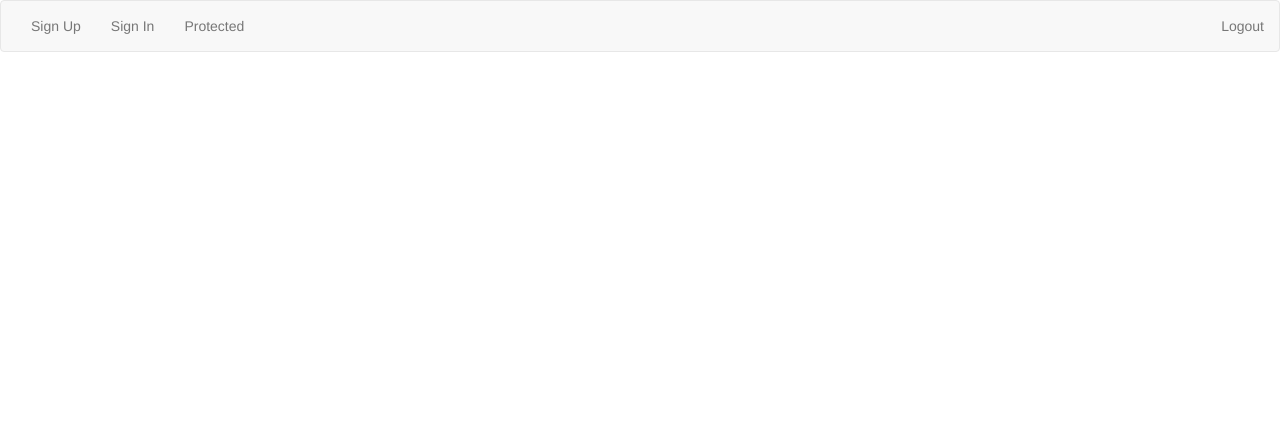
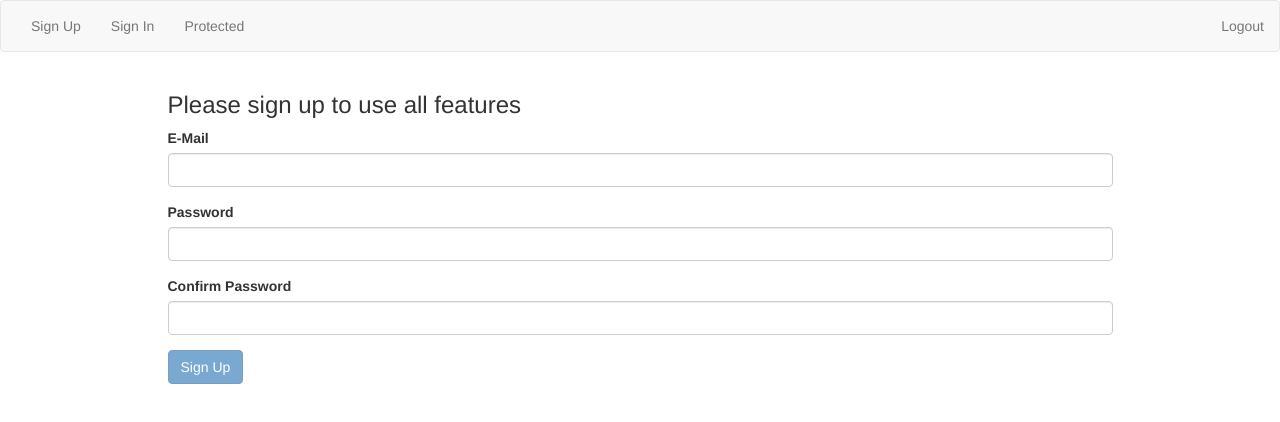
Before and after one commit to dharnitski/angular2-08-auth, an Angular app: page /signup in a window 1280 px wide. Shown: the top 422 px of the page. Built offline with nearby package versions, Linux system fonts and the light colour scheme.

Commit message:
Setting up Routes

```diff
--- a/src/app/app.component.html
+++ b/src/app/app.component.html
@@ -2,7 +2,7 @@
 <div class="container">
   <div class="row">
     <div class="col-md-10 col-md-offset-1">
-
+      <router-outlet></router-outlet>
     </div>
   </div>
 </div>
--- a/src/app/app.module.ts
+++ b/src/app/app.module.ts
@@ -1,3 +1,4 @@
+import { routing } from './app.routs';
 import { BrowserModule } from '@angular/platform-browser';
 import { NgModule } from '@angular/core';
 import { FormsModule } from '@angular/forms';
@@ -22,7 +23,8 @@ import { ProtectedComponent } from './protected/protected.component';
   imports: [
     BrowserModule,
     ReactiveFormsModule,
-    HttpModule
+    HttpModule,
+    routing
   ],
   providers: [],
   bootstrap: [AppComponent]
--- /dev/null
+++ b/src/app/app.routs.ts
@@ -0,0 +1,13 @@
+import { ProtectedComponent } from './protected/protected.component';
+import { SigninComponent } from './unprotected/signin.component';
+import { SignupComponent } from './unprotected/signup.component';
+import { Routes, RouterModule } from '@angular/router';
+
+const APP_ROUTES: Routes = [
+    { path: '', redirectTo: '/signup', pathMatch: 'full' },
+    { path: 'signup', component: SignupComponent },
+    { path: 'signin', component: SigninComponent },
+    { path: 'protected', component: ProtectedComponent }
+];
+
+export const routing = RouterModule.forRoot(APP_ROUTES);
--- a/src/app/shared/header.component.ts
+++ b/src/app/shared/header.component.ts
@@ -10,9 +10,9 @@ import { Component } from "@angular/core";
 
                     <ul class="nav navbar-nav">
 
-                        <li><a>Sign Up</a></li>
-                        <li><a>Sign In</a></li>
-                        <li><a>Protected</a></li>
+                        <li><a [routerLink]="['signup']">Sign Up</a></li>
+                        <li><a [routerLink]="['signin']">Sign In</a></li>
+                        <li><a [routerLink]="['protected']">Protected</a></li>
 
                     </ul>
                     <ul class="nav navbar-nav navbar-right">
@@ -26,5 +26,6 @@ import { Component } from "@angular/core";
         </header>
     `
 })
+
 export class HeaderComponent {
 }
```
